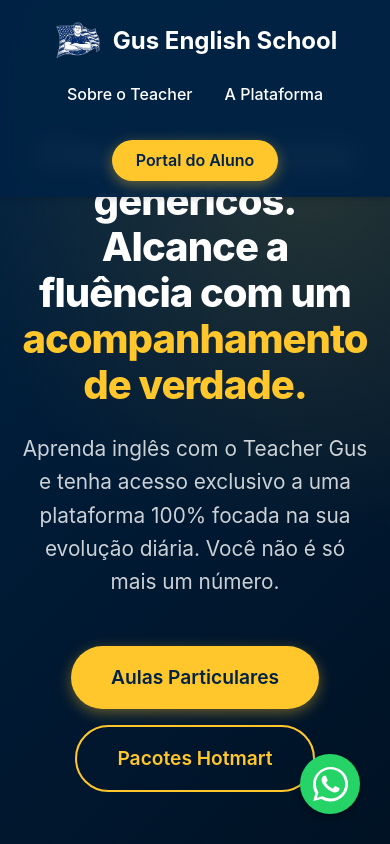
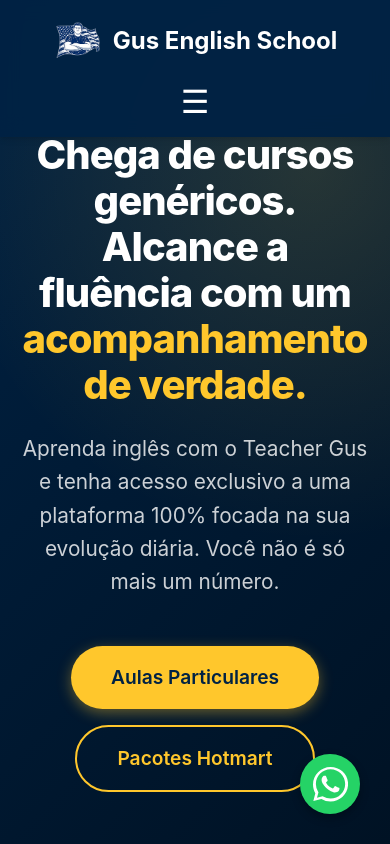
Before and after one commit to GusEnglishSchool/plataforma-gus, a Next.js app: page / in a window 390 px wide. Shown: the top 844 px of the page. Built offline with nearby package versions, Linux system fonts and the light colour scheme.

Commit message:
Ajusta menu mobile e número do whatsapp

```diff
--- a/src/app/globals.css
+++ b/src/app/globals.css
@@ -141,6 +141,34 @@ h1, h2, h3, h4, h5, h6 {
   display: flex;
   gap: 2rem;
   align-items: center;
+}
+
+.mobile-menu-btn {
+  display: none;
+}
+
+@media (max-width: 768px) {
+  .nav-links {
+    display: none;
+    flex-direction: column;
+    width: 100%;
+    position: absolute;
+    top: 70px;
+    left: 0;
+    background: rgba(0, 34, 68, 0.98);
+    padding: 1.5rem;
+    gap: 1.5rem;
+    box-shadow: 0 4px 10px rgba(0,0,0,0.3);
+  }
+  .nav-links.open {
+    display: flex;
+  }
+  .mobile-menu-btn {
+    display: block;
+  }
+  .header-content {
+    flex-wrap: wrap;
+  }
 }
 
 .nav-link {
--- a/src/app/page.tsx
+++ b/src/app/page.tsx
@@ -43,6 +43,8 @@ function FAQItem({ faq, index }: { faq: {q: string, a: string}, index: number })
 }
 
 export default function Home() {
+  const [isMobileMenuOpen, setIsMobileMenuOpen] = useState(false);
+
   return (
     <>
       <header className="header" style={{ position: 'fixed', width: '100%', background: 'rgba(0, 34, 68, 0.95)', backdropFilter: 'blur(10px)' }}>
@@ -51,10 +53,15 @@ export default function Home() {
             <Image src="/logo.png" alt="Gus English School Logo" width={40} height={40} />
             <span>Gus English School</span>
           </div>
-          <nav className="nav-links">
-            <a href="#sobre" className="nav-link">Sobre o Teacher</a>
-            <a href="#plataforma" className="nav-link">A Plataforma</a>
-            <Link href="/login" className="btn-primary" style={{ padding: '8px 24px', fontSize: '1rem' }}>
+
+          <button className="mobile-menu-btn" onClick={() => setIsMobileMenuOpen(!isMobileMenuOpen)} style={{ background: 'transparent', border: 'none', color: 'white', fontSize: '2rem', cursor: 'pointer', display: 'flex', alignItems: 'center' }} aria-label="Menu">
+            ☰
+          </button>
+
+          <nav className={`nav-links ${isMobileMenuOpen ? 'open' : ''}`}>
+            <a href="#sobre" className="nav-link" onClick={() => setIsMobileMenuOpen(false)}>Sobre o Teacher</a>
+            <a href="#plataforma" className="nav-link" onClick={() => setIsMobileMenuOpen(false)}>A Plataforma</a>
+            <Link href="/login" className="btn-primary" style={{ padding: '8px 24px', fontSize: '1rem' }} onClick={() => setIsMobileMenuOpen(false)}>
               Portal do Aluno
             </Link>
           </nav>
@@ -295,14 +302,14 @@ export default function Home() {
       </main>
 
       {/* FLOATING WHATSAPP BUTTON */}
-      <a href="https://wa.me/5511999999999" target="_blank" rel="noreferrer" style={{ position: 'fixed', bottom: '30px', right: '30px', background: '#25D366', color: 'white', width: '60px', height: '60px', borderRadius: '50%', display: 'flex', alignItems: 'center', justifyContent: 'center', boxShadow: '0 4px 10px rgba(0,0,0,0.3)', zIndex: 999, transition: 'transform 0.3s' }} onMouseEnter={e => e.currentTarget.style.transform = 'scale(1.1)'} onMouseLeave={e => e.currentTarget.style.transform = 'scale(1)'} title="Fale comigo no WhatsApp">
+      <a href="https://wa.me/5511913280746" target="_blank" rel="noreferrer" style={{ position: 'fixed', bottom: '30px', right: '30px', background: '#25D366', color: 'white', width: '60px', height: '60px', borderRadius: '50%', display: 'flex', alignItems: 'center', justifyContent: 'center', boxShadow: '0 4px 10px rgba(0,0,0,0.3)', zIndex: 999, transition: 'transform 0.3s' }} onMouseEnter={e => e.currentTarget.style.transform = 'scale(1.1)'} onMouseLeave={e => e.currentTarget.style.transform = 'scale(1)'} title="Fale comigo no WhatsApp">
          <svg width="35" height="35" viewBox="0 0 24 24" fill="currentColor"><path d="M12.031 0C5.385 0 0 5.385 0 12.031c0 2.128.552 4.148 1.6 5.945L.234 23.355l5.526-1.448a12.025 12.025 0 006.271 1.748h.001c6.646 0 12.03-5.385 12.03-12.031S18.677 0 12.031 0zM12.03 21.644h-.001a10.021 10.021 0 01-5.111-1.393l-.366-.217-3.799.996.998-3.71-.238-.378a10.02 10.02 0 01-1.534-5.334c0-5.534 4.503-10.038 10.037-10.038 5.533 0 10.036 4.504 10.036 10.038s-4.503 10.036-10.036 10.036zM17.534 14.15c-.302-.15-1.785-.88-2.062-.98-.277-.1-.479-.15-.68.15-.202.3-.778.98-.955 1.18-.176.2-.353.225-.655.075-.302-.15-1.275-.47-2.428-1.5-.898-.802-1.503-1.792-1.68-2.092-.176-.3-.019-.462.132-.612.135-.135.302-.35.453-.525.15-.175.2-.3.301-.5.1-.2.05-.375-.025-.525-.075-.15-.68-1.642-.931-2.25-.245-.592-.494-.512-.68-.521-.175-.008-.377-.008-.578-.008-.202 0-.528.075-.805.375-.277.3-1.057 1.034-1.057 2.52s1.083 2.918 1.234 3.118c.15.2 2.122 3.242 5.143 4.545.719.31 1.28.495 1.718.634.721.23 1.378.197 1.896.119.58-.088 1.785-.73 2.036-1.436.252-.706.252-1.31.176-1.436-.075-.126-.277-.201-.579-.351z"/></svg>
       </a>
 
       <footer className="lp-footer">
         <h2 style={{ color: 'white', marginBottom: '1rem' }}>Pronto para o próximo passo?</h2>
         <p style={{ marginBottom: '2rem', color: 'rgba(255,255,255,0.8)' }}>Entre em contato hoje e agende sua primeira aula.</p>
-        <a href="https://wa.me/5511999999999" target="_blank" rel="noreferrer" className="btn-primary" style={{ padding: '12px 32px' }}>
+        <a href="https://wa.me/5511913280746" target="_blank" rel="noreferrer" className="btn-primary" style={{ padding: '12px 32px' }}>
           Falar com Teacher Gus
         </a>
         <div style={{ marginTop: '4rem', color: 'rgba(255,255,255,0.5)', fontSize: '0.9rem' }}>
```
